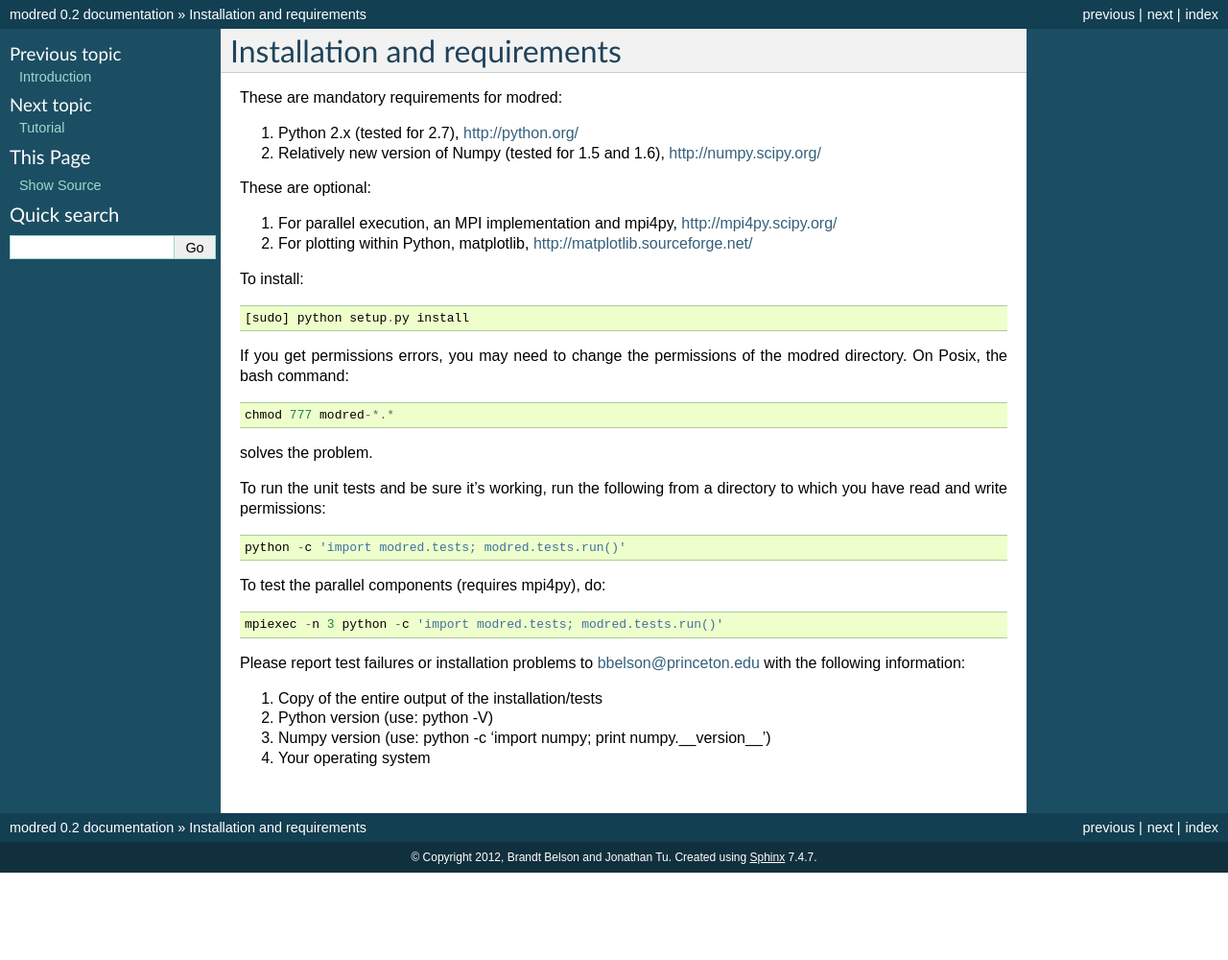
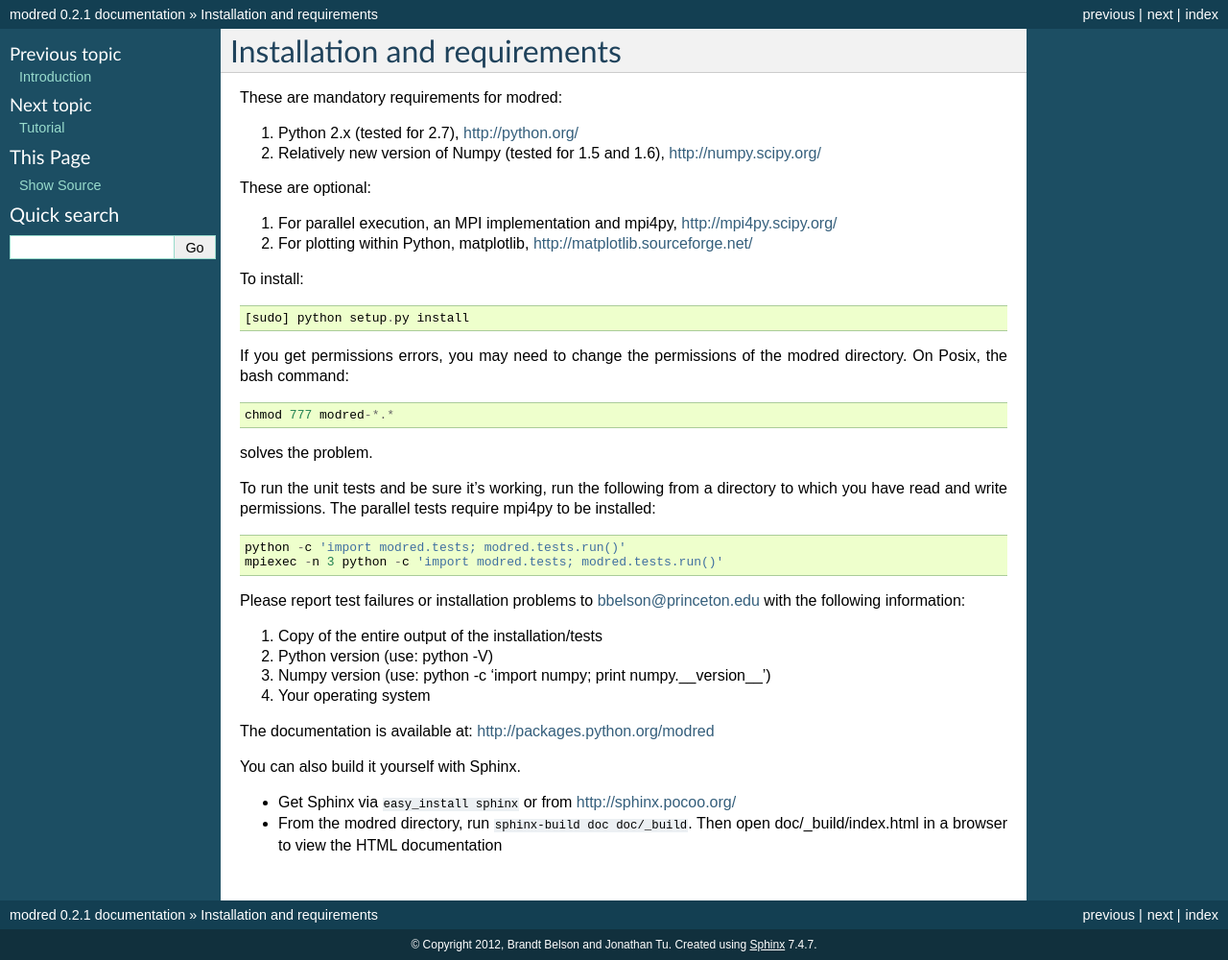
Before and after one commit to belson17/modred, a Sphinx documentation site: the page built from doc/installation.rst, in a window 1280 px wide. Shown: the whole page at 96% size. Built offline with Sphinx 7.4.7, drawn with Linux system fonts in a browser that asks for light colours; formulas are drawn with MathJax 3; pages that are not in the unit, such as notebooks, are missing from menus; the version number is read from the project's files by our own code; before the commit the page ends 909 px from its top, so only the background shows below that.

Commit message:
Small changes for release.

```diff
--- a/__init__.py
+++ b/__init__.py
@@ -1,4 +1,4 @@
-__version__ = '0.2'
+__version__ = '0.2.1'
 
 # Make the classes and functions in src available from top namespace.
 from src import *
--- a/doc/installation.rst
+++ b/doc/installation.rst
@@ -24,12 +24,10 @@ modred directory. On Posix, the bash command::
 solves the problem.
 
 To run the unit tests and be sure it's working, run the following from
-a directory to which you have read and write permissions::
+a directory to which you have read and write permissions. The
+parallel tests require mpi4py to be installed::
 
   python -c 'import modred.tests; modred.tests.run()'
-
-To test the parallel components (requires mpi4py), do::
-
   mpiexec -n 3 python -c 'import modred.tests; modred.tests.run()'
 
 Please report test failures or installation problems to bbelson@princeton.edu
@@ -39,3 +37,13 @@ with the following information:
 2. Python version (use: python -V)
 3. Numpy version (use: python -c 'import numpy; print numpy.__version__')
 4. Your operating system
+
+
+The documentation is available at: http://packages.python.org/modred
+
+You can also build it yourself with Sphinx.
+
+-  Get Sphinx via ``easy_install sphinx`` or from http://sphinx.pocoo.org/
+
+-  From the modred directory, run ``sphinx-build doc doc/_build``. Then
+   open doc/_build/index.html in a browser to view the HTML documentation
--- a/setup.py
+++ b/setup.py
@@ -16,8 +16,8 @@ setup(name='modred',
       maintainer_email='bbelson@princeton.edu',
       description='Compute modal decompositions and reduced-order models'+\
       		' easily, efficiently, and in parallel.',
-      classifiers=['Programming Language :: Python', 'License :: New BSD',
-        'Audience :: Science/Research'],
+      classifiers=['Programming Language :: Python',
+        ],
       license='Free BSD',
       packages=['modred', 'modred.src', 'modred.examples', 'modred.tests'],
       package_dir={'modred':'', 'modred.src': 'src', 'modred.examples': 'examples',
```
Also changed, not shown: README.txt (+16 -39 lines).
